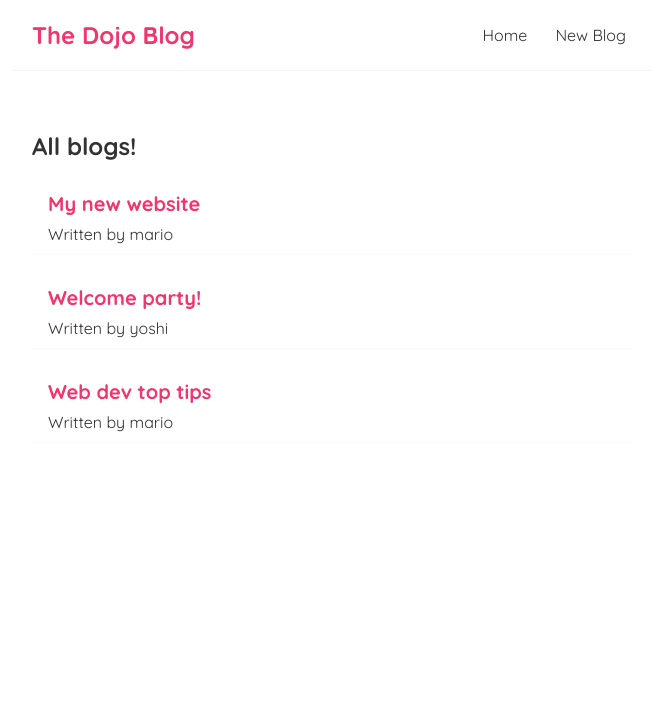
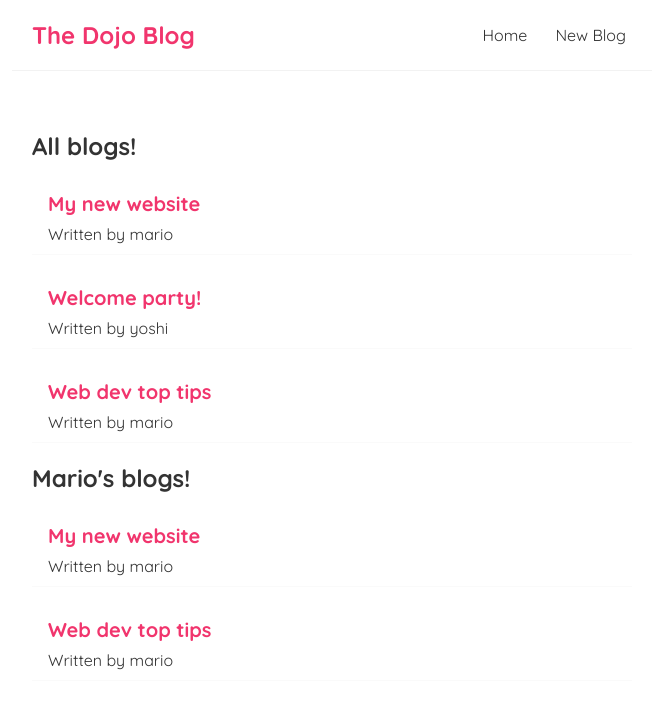
Before and after one commit to devMenna/react-blog-app, a React (Create React App) app: page / in a window 1280 px wide. Shown: the top 708 px of the page, without its empty margins (308-964 px from the left). Built offline with nearby package versions, Linux system fonts and the light colour scheme.

Commit message:
reusing the blog-list component

```diff
--- a/src/Home.js
+++ b/src/Home.js
@@ -10,6 +10,7 @@
     return (
         <div className="home">
             <BlogList blogs={blogs} title= "All blogs!"></BlogList>
+            <BlogList blogs={blogs.filter(blog => blog.author === 'mario')} title= "Mario's blogs!"></BlogList>
         </div>
      );
 }
```
